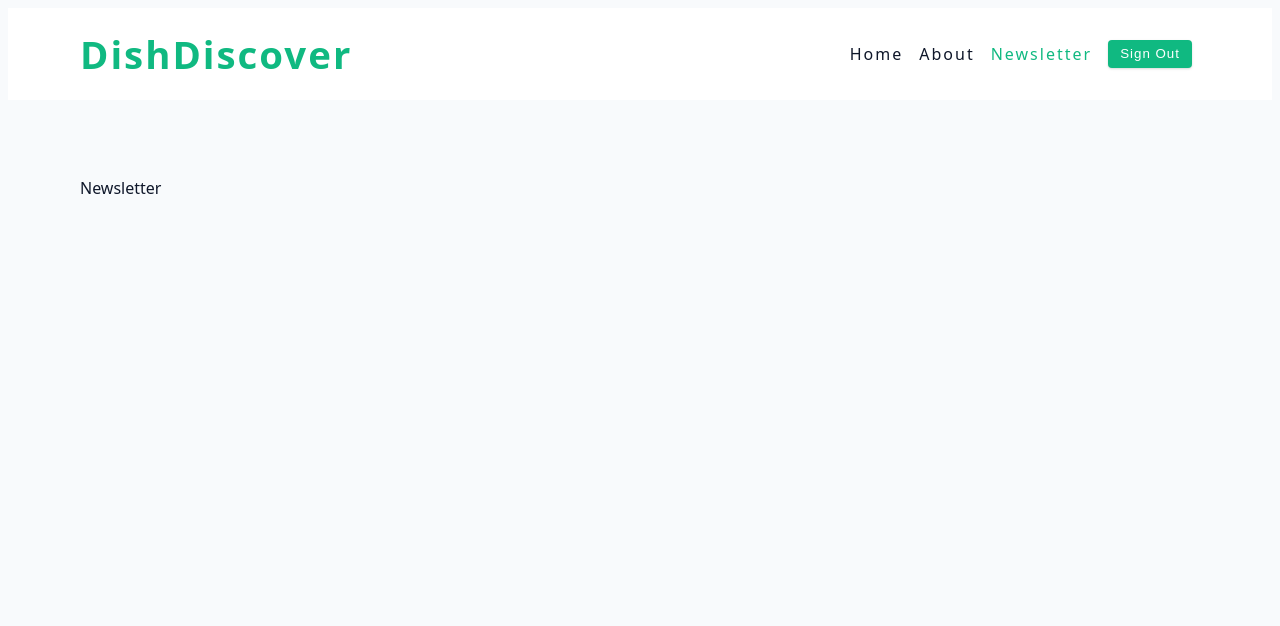
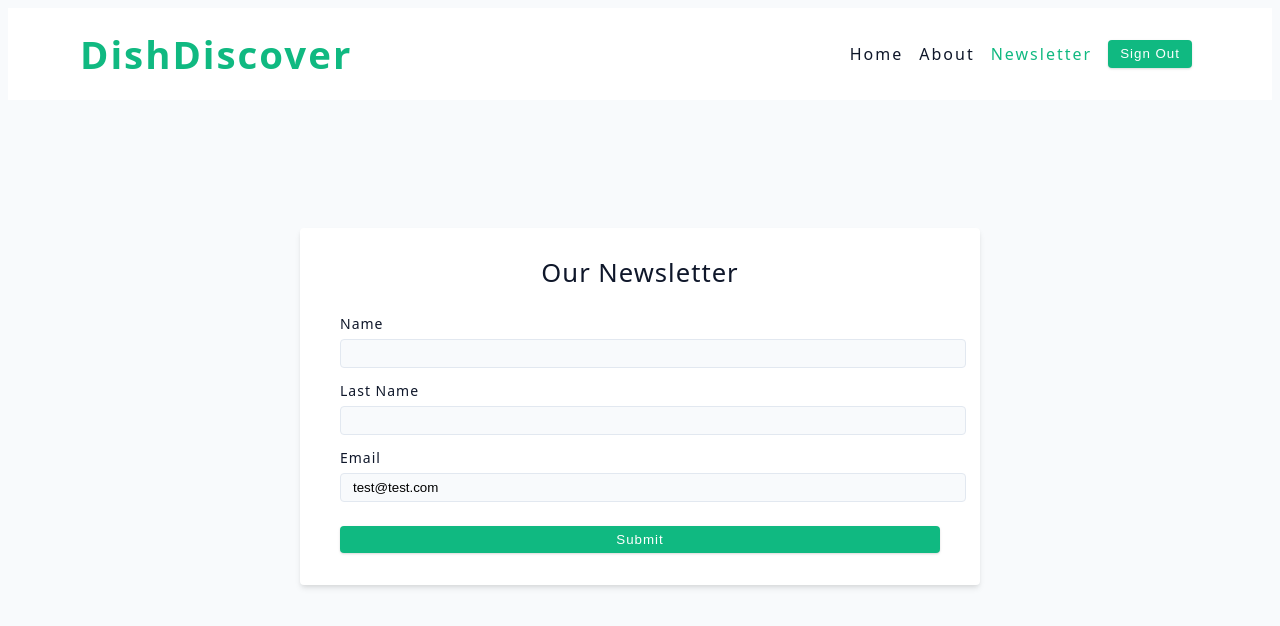
Before and after one commit to SuccessEnehikhuere/DishDiscover, a React (Vite) app: page /newsletter in a window 1280 px wide. Shown: the top 626 px of the page. Built offline with nearby package versions, Linux system fonts and the light colour scheme.

Commit message:
feat: set up functionality for newsletter page, using Form, and action from react-router-dom

```diff
--- a/src/pages/Newsletter.jsx
+++ b/src/pages/Newsletter.jsx
@@ -1,8 +1,83 @@
 import React from 'react'
+import { Form, redirect, useNavigation } from 'react-router-dom'
+import axios from 'axios'
+import { toast } from 'react-toastify'
+
+const newsletterUrl = 'https://www.course-api.com/cocktails-newsletter'
+
+export const action = async({request})=>{
+  const response = await request.formData()
+  const data = Object.fromEntries(response)
+
+try {
+  const result = await axios.post(newsletterUrl, data)
+  toast.success(result.data.msg)
+  return redirect('/homepage');
+
+} catch (error) {
+  console.log(error);
+   toast.error(error?.response?.data?.msg);
+   return error
+}
+
+
+
+}
 
 const Newsletter = () => {
+  const navigation = useNavigation()
+  const isSubmitting = navigation.state === 'submitting'
   return (
-    <div>Newsletter</div>
+    <Form className="form" method='POST'>
+      <h4 style={{ textAlign: 'center', marginBottom: '2rem' }}>
+        our newsletter
+      </h4>
+      {/*name*/}
+      <div className="form-row">
+        <label htmlFor="lastName" className="form-label">
+          name
+        </label>
+        <input
+          type="text"
+          className="form-input"
+          name="name"
+          id="name"
+          required
+        />
+      </div>
+      {/*lastName*/}
+      <div className="form-row">
+        <label htmlFor="lastName" className="form-label">
+          last name
+        </label>
+        <input
+          type="text"
+          className="form-input"
+          name="lastName"
+          id="lastName"
+          required
+        />
+      </div>
+
+      {/*email*/}
+      <div className="form-row">
+        <label htmlFor="email" className="form-label">
+          email
+        </label>
+        <input
+          type="text"
+          className="form-input"
+          name="email"
+          id="email"
+          defaultValue="test@test.com"
+          required
+        />
+      </div>
+      {/*button*/}
+      <button type="submit" className='btn btn-block' style={{marginTop:'0.5rem'}} disabled={isSubmitting} >
+        {isSubmitting?'submitting':'submit'}
+      </button>
+    </Form>
   )
 }
 
```
